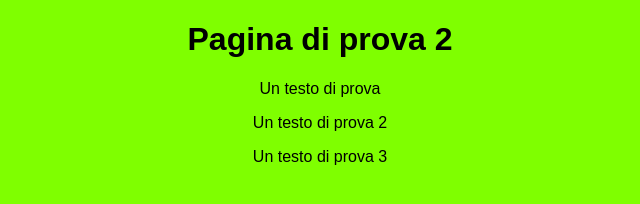
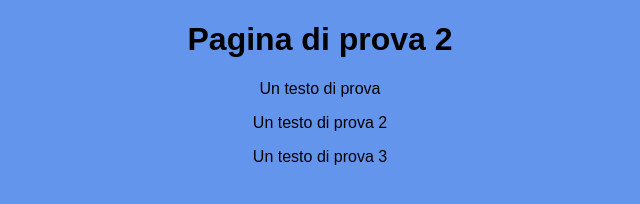
Before and after one commit to cirox/prova-sito-git, a plain HTML site: page index.html in a window 1280 px wide. Shown: the whole page, without its empty margins (320-960 px from the left). Drawn offline with Linux system fonts and the light colour scheme.

Commit message:
Update style.css

```diff
--- a/css/style.css
+++ b/css/style.css
@@ -1,5 +1,5 @@
 body {
     font-family: Arial, Helvetica, sans-serif;
     text-align: center;
-    background-color:chartreuse;
+    background-color:cornflowerblue;
 }
```
